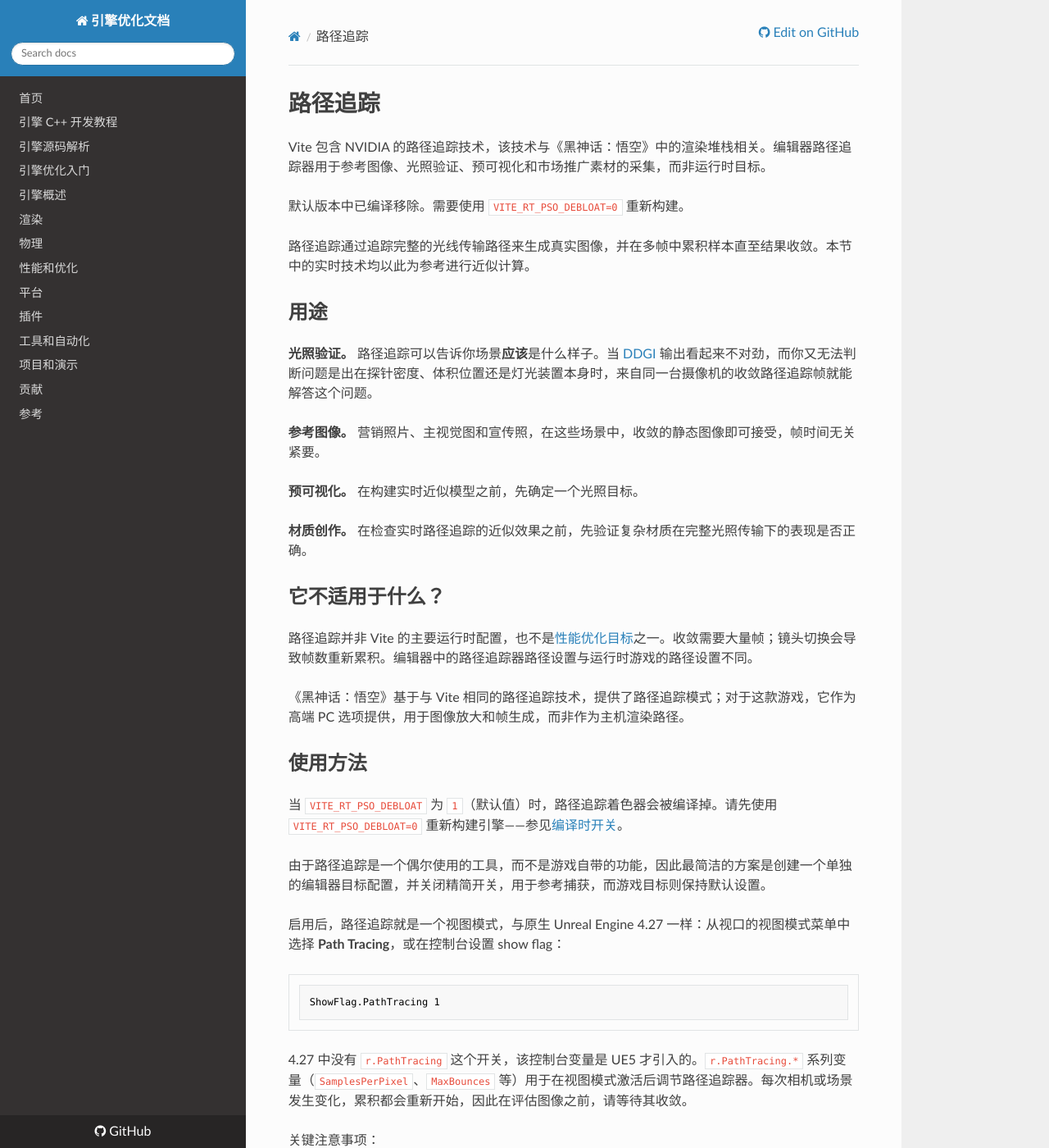
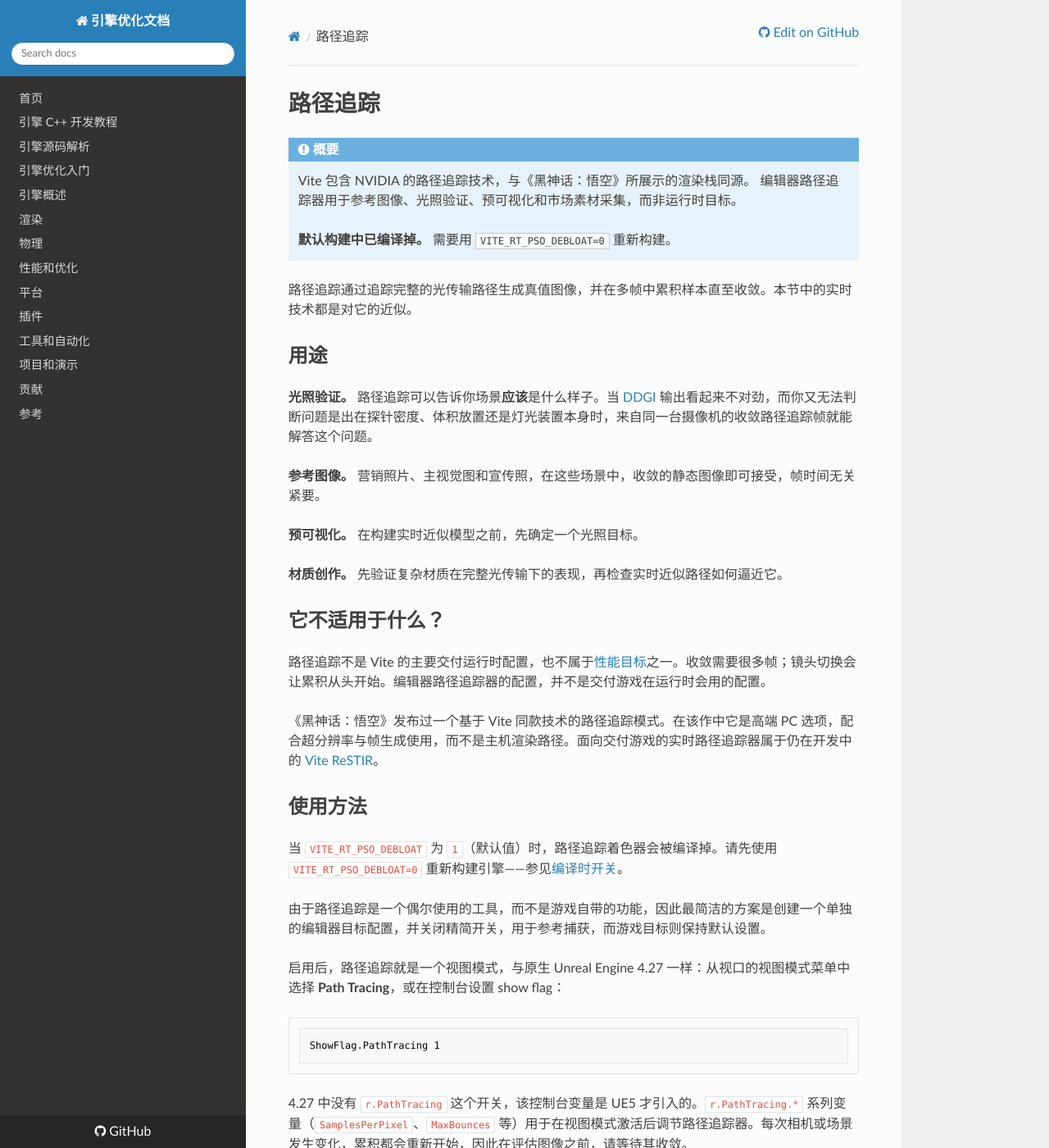
Before and after one commit to OpenHUTB/cpp, an MkDocs documentation site: the page built from docs/optimization/Rendering/Path-Tracing.md, in a window 1280 px wide and 1400 px high. Shown: the whole window at 82% size. Built offline with MkDocs 1.6.1, drawn with Linux system fonts in a browser that asks for light colours; nearby versions of some CDN libraries; a script that is not in the unit is left out; some of the changed text lies outside the part shown.

Commit message:
docs: 统一路径追踪页术语并补两处漏译
- ground truth 译为真值图像
- bounces 统一为弹射次数，bounce colour 为弹射光颜色
- 补回 ReSTIR 实时路径追踪器仍在开发中的说明
- 说明交付构建配置与编辑器配置的区别
- tldr 改为 mkdocs admonition

```diff
--- a/docs/optimization/Rendering/Path-Tracing.md
+++ b/docs/optimization/Rendering/Path-Tracing.md
@@ -1,26 +1,29 @@
 # 路径追踪
 
-Vite 包含 NVIDIA 的路径追踪技术，该技术与《黑神话：悟空》中的渲染堆栈相关。编辑器路径追踪器用于参考图像、光照验证、预可视化和市场推广素材的采集，而非运行时目标。
+!!! note "概要"
 
-默认版本中已编译移除。需要使用 `VITE_RT_PSO_DEBLOAT=0` 重新构建。
+    Vite 包含 NVIDIA 的路径追踪技术，与《黑神话：悟空》所展示的渲染栈同源。
+    编辑器路径追踪器用于参考图像、光照验证、预可视化和市场素材采集，而非运行时目标。
 
-路径追踪通过追踪完整的光线传输路径来生成真实图像，并在多帧中累积样本直至结果收敛。本节中的实时技术均以此为参考进行近似计算。
+    **默认构建中已编译掉。** 需要用 `VITE_RT_PSO_DEBLOAT=0` 重新构建。
+
+路径追踪通过追踪完整的光传输路径生成真值图像，并在多帧中累积样本直至收敛。本节中的实时技术都是对它的近似。
 
 ## 用途
 
-**光照验证。** 路径追踪可以告诉你场景**应该**是什么样子。当 [DDGI](./DDGI-Dynamic.md) 输出看起来不对劲，而你又无法判断问题是出在探针密度、体积位置还是灯光装置本身时，来自同一台摄像机的收敛路径追踪帧就能解答这个问题。
+**光照验证。** 路径追踪可以告诉你场景**应该**是什么样子。当 [DDGI](./DDGI-Dynamic.md) 输出看起来不对劲，而你又无法判断问题是出在探针密度、体积放置还是灯光装置本身时，来自同一台摄像机的收敛路径追踪帧就能解答这个问题。
 
 **参考图像。** 营销照片、主视觉图和宣传照，在这些场景中，收敛的静态图像即可接受，帧时间无关紧要。
 
 **预可视化。** 在构建实时近似模型之前，先确定一个光照目标。
 
-**材质创作。** 在检查实时路径追踪的近似效果之前，先验证复杂材质在完整光照传输下的表现是否正确。
+**材质创作。** 先验证复杂材质在完整光传输下的表现，再检查实时近似路径如何逼近它。
 
 ## 它不适用于什么？
 
-路径追踪并非 Vite 的主要运行时配置，也不是[性能优化目标](../EngineOverview/Performance-Targets.md)之一。收敛需要大量帧；镜头切换会导致帧数重新累积。编辑器中的路径追踪器路径设置与运行时游戏的路径设置不同。
+路径追踪不是 Vite 的主要交付运行时配置，也不属于[性能目标](../EngineOverview/Performance-Targets.md)之一。收敛需要很多帧；镜头切换会让累积从头开始。编辑器路径追踪器的配置，并不是交付游戏在运行时会用的配置。
 
-《黑神话：悟空》基于与 Vite 相同的路径追踪技术，提供了路径追踪模式；对于这款游戏，它作为高端 PC 选项提供，用于图像放大和帧生成，而非作为主机渲染路径。
+《黑神话：悟空》发布过一个基于 Vite 同款技术的路径追踪模式。在该作中它是高端 PC 选项，配合超分辨率与帧生成使用，而不是主机渲染路径。面向交付游戏的实时路径追踪器属于仍在开发中的 [Vite ReSTIR](https://vitestudio-tech.github.io/UnrealEngineVite-Docs/tech/restir.html)。
 
 ## 使用方法
 
@@ -40,7 +43,7 @@ ShowFlag.PathTracing 1
 关键注意事项：
 
 - **采样数** 决定收敛程度。采样越多，噪声越少，等待时间越长。
-- **最大反射次数** 决定了捕获的间接光量。室内场景比室外场景需要更多反射次数。
+- **最大弹射次数** 决定能捕获多少间接光。室内场景比室外场景需要更多弹射次数。
 - **影片渲染队列** 是生成收敛序列的理想工具，因为它能够暂停每一帧，直到累积到所需的采样数。
 
 ## 与实时路径对比
@@ -56,7 +59,7 @@ ShowFlag.PathTracing 1
 
 3. 切换到路径追踪，并等待帧完全收敛。
 
-4. 进行比较。整体亮度和反射颜色的差异通常表明 DDGI 探针密度或体积放置存在问题。仅限于接触区域的差异表明您需要 [SSGI](./SSGI.md) 或更强的[环境光遮蔽](./Ambient-Occlusion.md)。反射的差异指向[反射](./RT-Reflections.md)设置。
+4. 进行比较。整体亮度与弹射光颜色的差异，通常说明 DDGI 探针密度或体积放置有问题。只出现在接触区域的差异，说明你需要 [SSGI](./SSGI.md) 或更强的[环境光遮蔽](./Ambient-Occlusion.md)；反射的差异则指向[反射](./RT-Reflections.md)设置。
 
 5. 调整实时配置并重复上述步骤，而不是调整灯光装置进行补偿。
 
```
